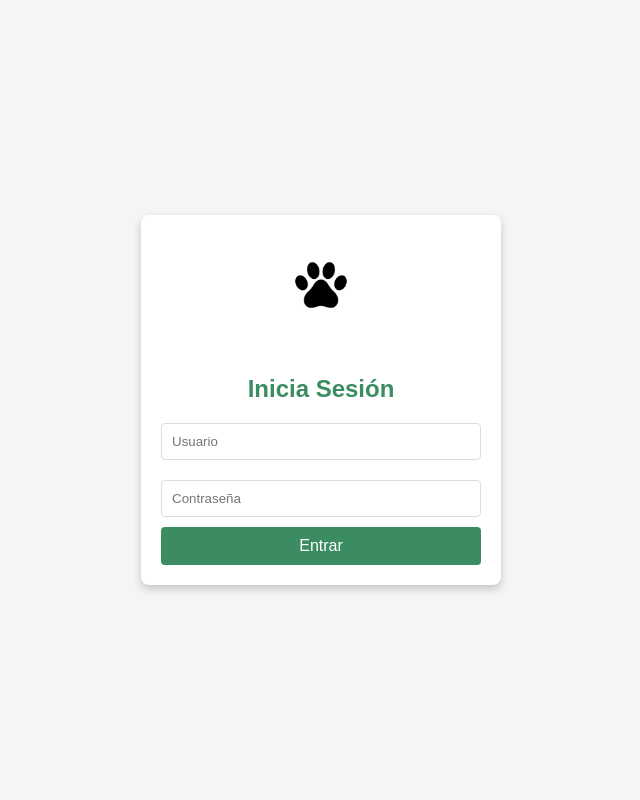
After one commit to mickfree/petclinic, a Django app: template manage_clients/templates/login.html in a window 1280 px wide. The commit adds this page. Shown: the whole page, without its empty margins (319-959 px from the left). Run offline with Django 5.2, Linux system fonts and the light colour scheme; the template is opened without the code that fills it, so the values that code supplies are empty.

Commit message:
Add login & tables

```diff
--- a/core/urls.py
+++ b/core/urls.py
@@ -16,8 +16,11 @@ Including another URLconf
 """
 from django.contrib import admin
 from django.urls import path, include
-
+from django.contrib.auth import views as auth_views
 urlpatterns = [
     path('admin/', admin.site.urls),
-    path('', include('manage_clients.urls'))
-]
+    path('', include('manage_clients.urls')),
+    # # Auth
+    # path('login/', auth_views.LoginView.as_view(template_name='auth/login.html'), name="login"),
+    # path('logout/',auth_views.LogoutView.as_view(), name="logout")
+    ]
--- /dev/null
+++ b/manage_clients/templates/login.html
@@ -0,0 +1,74 @@
+<!DOCTYPE html>
+<html lang="es">
+<head>
+    <meta charset="UTF-8">
+    <meta name="viewport" content="width=device-width, initial-scale=1.0">
+    <title>Inicio de Sesión - Clínica Veterinaria</title>
+    <style>
+        body {
+            font-family: Arial, sans-serif;
+            background-color: #f5f5f5;
+            margin: 0;
+            display: flex;
+            justify-content: center;
+            align-items: center;
+            height: 100vh;
+        }
+        .login-container {
+            background-color: #ffffff;
+            padding: 20px;
+            border-radius: 8px;
+            box-shadow: 0 4px 8px rgba(0, 0, 0, 0.2);
+            text-align: center;
+            width: 320px;
+        }
+        .login-container h1 {
+            color: #3b8d61;
+            font-size: 24px;
+            margin-bottom: 10px;
+        }
+        .login-container img {
+            width: 100px;
+            margin-bottom: 20px;
+        }
+        .login-container input[type="text"], .login-container input[type="password"] {
+            width: 100%;
+            padding: 10px;
+            margin: 10px 0;
+            border: 1px solid #ddd;
+            border-radius: 4px;
+            box-sizing: border-box;
+        }
+        .login-container button {
+            background-color: #3b8d61;
+            color: white;
+            padding: 10px;
+            border: none;
+            border-radius: 4px;
+            cursor: pointer;
+            width: 100%;
+            font-size: 16px;
+        }
+        .login-container button:hover {
+            background-color: #2d6f4b;
+        }
+        .footer {
+            margin-top: 10px;
+            font-size: 12px;
+            color: #777;
+        }
+    </style>
+</head>
+<body>
+    <div class="login-container">
+        <img src="static/img/loginlogo.jpg" alt="Logo Veterinaria">
+        <h1>Inicia Sesión</h1>
+        <form method="post">
+            {% csrf_token %}
+            <input type="text" name="username" placeholder="Usuario" required>
+            <input type="password" name="password" placeholder="Contraseña" required>
+            <button type="submit">Entrar</button>
+        </form>
+    </div>
+</body>
+</html>
--- a/manage_clients/urls.py
+++ b/manage_clients/urls.py
@@ -1,6 +1,10 @@
 from django.urls import path
 from .views import *
+from django.contrib.auth.views import LogoutView
+
 
 urlpatterns=[
-    path('',index_manage_client, name='index_manage'),
-        ]
+    path('', Login.as_view(), name='login'),
+    path('logout/', LogoutView.as_view(), name='logout'),
+    path('index/',index_manage_client, name='index_manage'),
+    ]
```
Also changed, not shown: core/settings.py (+7 -0 lines), manage_clients/templates/base.html (+12 -3 lines), manage_clients/templates/manage_client_index.html (+30 -5 lines), manage_clients/views.py (+12 -4 lines), static/img/loginlogo.jpg (added).
